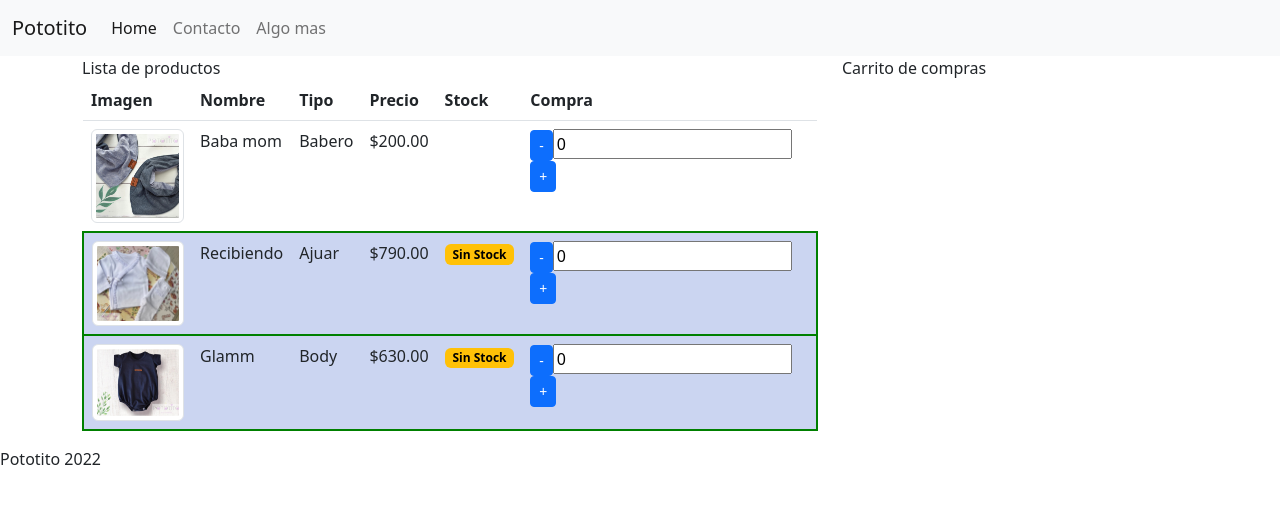
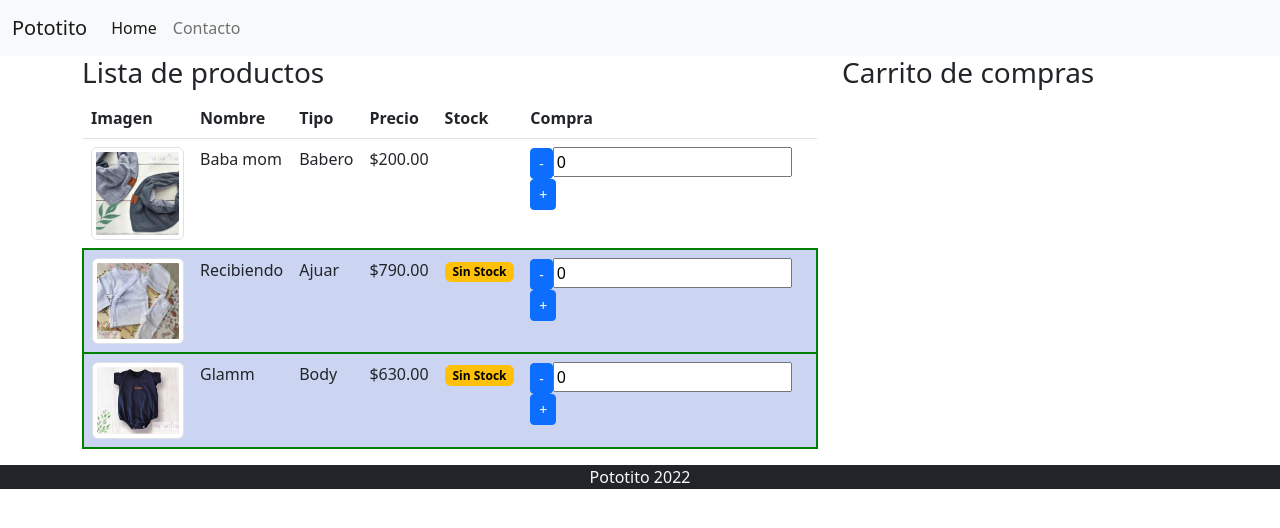
Before and after one commit to Sofiamondello04/TPAngular, an Angular app: page /products in a window 1280 px wide. Before the commit this address led to /. Shown: the top 528 px of the page. Built offline with nearby package versions, Linux system fonts and the light colour scheme.

Commit message:
agrego ruteo

```diff
--- a/src/app/app-routing.module.ts
+++ b/src/app/app-routing.module.ts
@@ -1,7 +1,25 @@
 import { NgModule } from '@angular/core';
 import { RouterModule, Routes } from '@angular/router';
+import { PototitoAboutComponent } from './pototito-about/pototito-about.component';
+import { PototitoProductsComponent } from './pototito-products/pototito-products.component';
 
-const routes: Routes = [];
+const routes: Routes = [
+  {
+    path:'',
+    redirectTo:'products',
+    pathMatch: 'full'
+  },
+
+  {
+    path:'products',
+    component: PototitoProductsComponent
+  },
+
+  {
+    path:'about',
+    component: PototitoAboutComponent
+  },
+];
 
 @NgModule({
   imports: [RouterModule.forRoot(routes)],
--- a/src/app/app.component.html
+++ b/src/app/app.component.html
@@ -7,26 +7,22 @@
     <div class="collapse navbar-collapse" id="navbarNav">
       <ul class="navbar-nav">
         <li class="nav-item">
-          <a class="nav-link active" aria-current="page" href="#">Home</a>
+          <a class="nav-link active" aria-current="page" [routerLink]="['/']">Home</a>
         </li>
         <li class="nav-item">
-          <a class="nav-link" href="#">Contacto</a>
+          <a class="nav-link" [routerLink]="['/about']">Contacto</a>
         </li>
-        <li class="nav-item">
-          <a class="nav-link" href="#">Algo mas</a>
-        </li>
+
       </ul>
     </div>
   </div>
 </nav>
 
 <div class="container">
-  <div class="row">
-    <div class="col-8"> Lista de productos
-      <app-product-list></app-product-list>
-    </div>
-    <div class="col-4">Carrito de compras</div>
+  <router-outlet></router-outlet>
   </div>
 
-</div>
-<footer>{{title}} 2022</footer>
+
+<footer class="text-center bg-dark">
+  <span class="text-light">{{title}} 2022</span>
+</footer>
--- a/src/app/app.module.ts
+++ b/src/app/app.module.ts
@@ -7,13 +7,17 @@ import { ProductListComponent } from './product-list/product-list.component';
 import { FormsModule } from '@angular/forms';
 
 import { CartComponent } from './cart/cart.component';
+import { PototitoAboutComponent } from './pototito-about/pototito-about.component';
+import { PototitoProductsComponent } from './pototito-products/pototito-products.component';
 
 @NgModule({
   declarations: [
     AppComponent,
     ProductListComponent,
 
-    CartComponent
+    CartComponent,
+          PototitoAboutComponent,
+          PototitoProductsComponent
   ],
   imports: [
     BrowserModule,
--- /dev/null
+++ b/src/app/pototito-about/pototito-about.component.html
@@ -0,0 +1 @@
+<p>Lorem ipsum dolor sit amet consectetur adipisicing elit. Ut cum praesentium aut tempore dolor possimus odit ad non eveniet dignissimos doloribus eligendi debitis saepe quod fuga, modi molestias dolores ullam.</p>
--- /dev/null
+++ b/src/app/pototito-about/pototito-about.component.ts
@@ -0,0 +1,15 @@
+import { Component, OnInit } from '@angular/core';
+
+@Component({
+  selector: 'app-pototito-about',
+  templateUrl: './pototito-about.component.html',
+  styleUrls: ['./pototito-about.component.scss']
+})
+export class PototitoAboutComponent implements OnInit {
+
+  constructor() { }
+
+  ngOnInit(): void {
+  }
+
+}
--- /dev/null
+++ b/src/app/pototito-products/pototito-products.component.html
@@ -0,0 +1,9 @@
+<div class="row">
+    <div class="col-8">
+      <h3>Lista de productos</h3>
+      <app-product-list></app-product-list>
+    </div>
+    <div class="col-4">
+      <app-cart></app-cart>
+    </div>
+</div>
--- /dev/null
+++ b/src/app/pototito-products/pototito-products.component.ts
@@ -0,0 +1,15 @@
+import { Component, OnInit } from '@angular/core';
+
+@Component({
+  selector: 'app-pototito-products',
+  templateUrl: './pototito-products.component.html',
+  styleUrls: ['./pototito-products.component.scss']
+})
+export class PototitoProductsComponent implements OnInit {
+
+  constructor() { }
+
+  ngOnInit(): void {
+  }
+
+}
```
Also changed, not shown: src/app/pototito-about/pototito-about.component.scss (added), src/app/pototito-products/pototito-products.component.scss (added), 2 other files (tests, documents, lock files or other folders).
